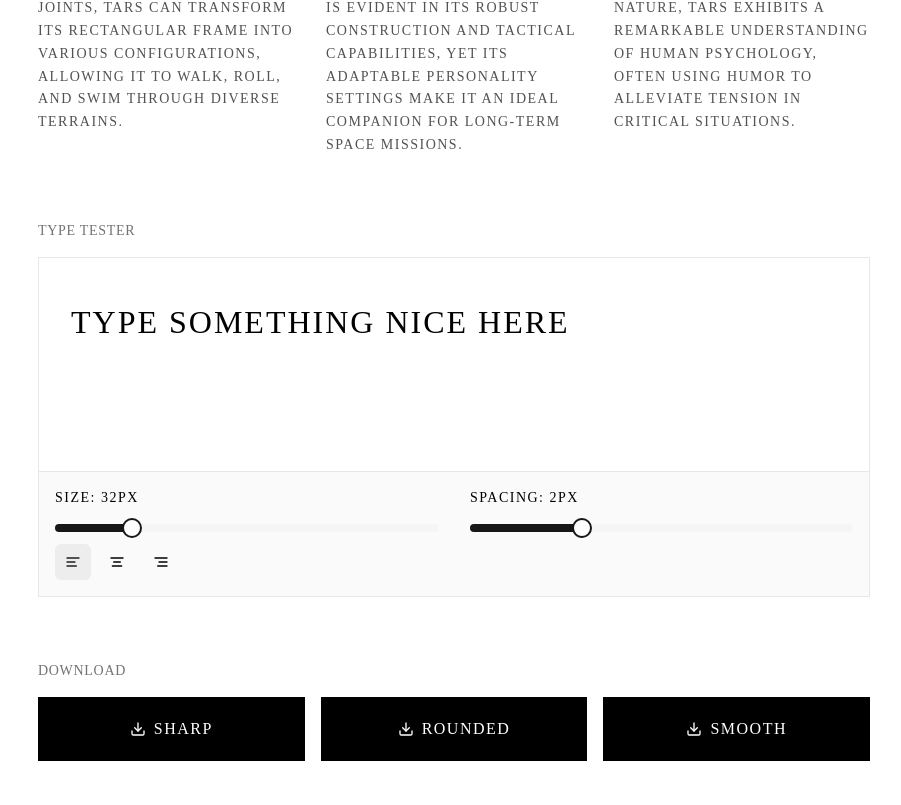
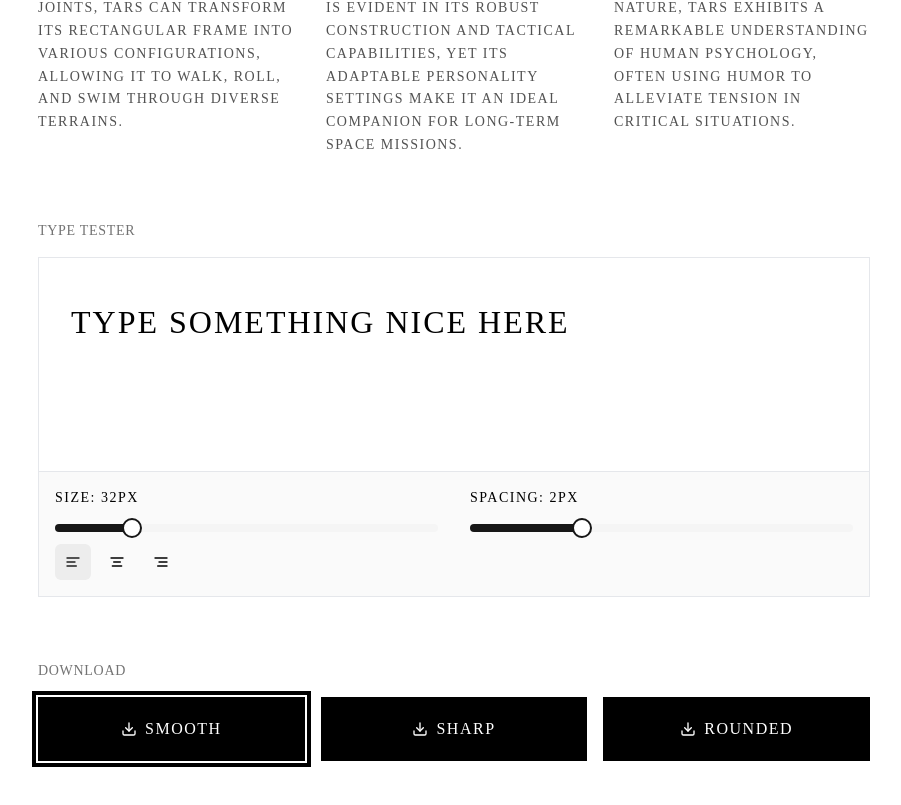
Before and after one commit to jonbng/tars, a Next.js app: page / in a window 1280 px wide. Shown: the part 1965-2770 px from the top of the page, without its empty margins (186-1087 px from the left). Built offline with nearby package versions, Linux system fonts and the light colour scheme.

Commit message:
Selected font download thingy

```diff
--- a/components/download-section.tsx
+++ b/components/download-section.tsx
@@ -2,26 +2,45 @@
 
 import { motion } from "motion/react";
 import { Download } from "lucide-react";
-
-const variants = [
-  { name: "SHARP", file: "/fonts/TarsMonoSharp.ttf" },
-  { name: "ROUNDED", file: "/fonts/TarsMonoRounded.ttf" },
-  { name: "SMOOTH", file: "/fonts/TarsMonoSmooth.ttf" },
-];
+import { variants } from "./font-toggle";
+import { useEffect, useState } from "react";
 
 export function DownloadSection() {
+  const [currentVariantIndex, setCurrentVariantIndex] = useState(
+    parseInt(localStorage.getItem("fontVariant") || "0")
+  );
+
+  useEffect(() => {
+    const handleStorageChange = () => {
+      setCurrentVariantIndex(
+        parseInt(localStorage.getItem("fontVariant") || "0")
+      );
+    };
+
+    window.addEventListener("storage", handleStorageChange);
+
+    return () => {
+      window.removeEventListener("storage", handleStorageChange);
+    };
+  }, []);
+
   return (
     <div className="max-w-4xl mx-auto p-8 space-y-4">
       <h2 className="font-tars text-sm tracking-wider text-neutral-500">
         DOWNLOAD
       </h2>
       <div className="flex flex-col md:flex-row gap-4">
-        {variants.map((variant) => (
+        {variants.map((variant, index) => (
           <motion.a
             key={variant.name}
             href={variant.file}
             download
-            className="flex-1 flex items-center justify-center gap-2 p-4 bg-black text-white font-tars hover:opacity-80 transition-opacity"
+            className={
+              "flex-1 flex items-center justify-center gap-2 p-4 font-tars hover:opacity-80 transition-opacity bg-black text-white" +
+              (currentVariantIndex === index
+                ? " ring-4 ring-black ring-offset-2 ring-offset-white"
+                : " ")
+            }
             whileHover={{ scale: 1.02 }}
             whileTap={{ scale: 0.98 }}
           >
--- a/components/font-toggle.tsx
+++ b/components/font-toggle.tsx
@@ -1,36 +1,51 @@
 "use client";
 
-import * as React from "react";
 import { motion } from "motion/react";
+import { useEffect, useState } from "react";
 
-const variants = [
+export const variants = [
   {
     name: "SMOOTH",
     class: "font-smooth",
     style: { fontFamily: "tarsMonoSmooth" },
+    file: "/fonts/TarsMonoSmooth.ttf",
   },
   {
     name: "SHARP",
     class: "font-sharp",
     style: { fontFamily: "tarsMonoSharp" },
+    file: "/fonts/TarsMonoSharp.ttf",
   },
   {
     name: "ROUNDED",
     class: "font-rounded",
     style: { fontFamily: "tarsMonoRounded" },
+    file: "/fonts/TarsMonoRounded.ttf",
   },
 ];
 
 export function FontToggle() {
-  const [activeVariant, setActiveVariant] = React.useState(variants[0]);
+  const [activeVariant, setActiveVariant] = useState(
+    variants[parseInt(localStorage.getItem("fontVariant") || "0")]
+  );
 
-  React.useEffect(() => {
+  useEffect(() => {
+    // Set the font variant index in localStorage
+    localStorage.setItem(
+      "fontVariant",
+      variants
+        .findIndex((variant) => variant.name === activeVariant.name)
+        .toString()
+    );
+    // Apply the font variant class and style
     document.documentElement.className = activeVariant.class;
     document.documentElement.style.setProperty(
       "--font-current",
       activeVariant.style.fontFamily,
       "important"
     );
+    // Trigger storage event to update other components
+    window.dispatchEvent(new Event("storage"));
   }, [activeVariant]);
 
   return (
```
